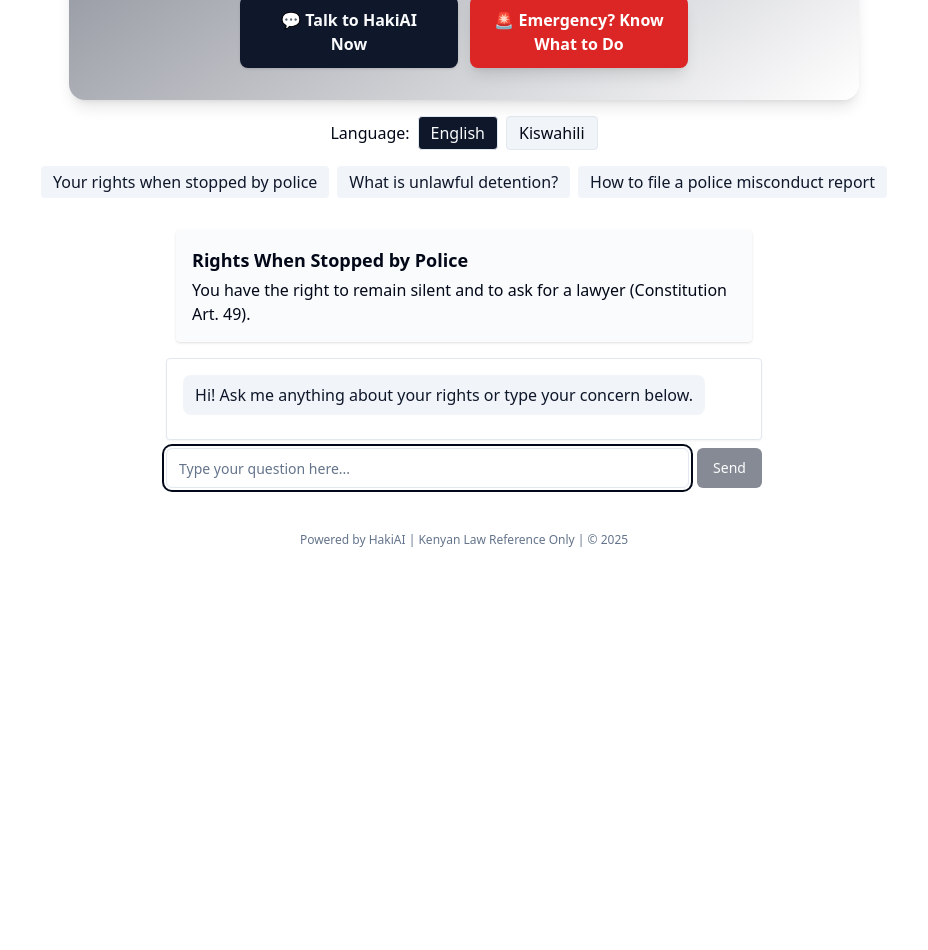
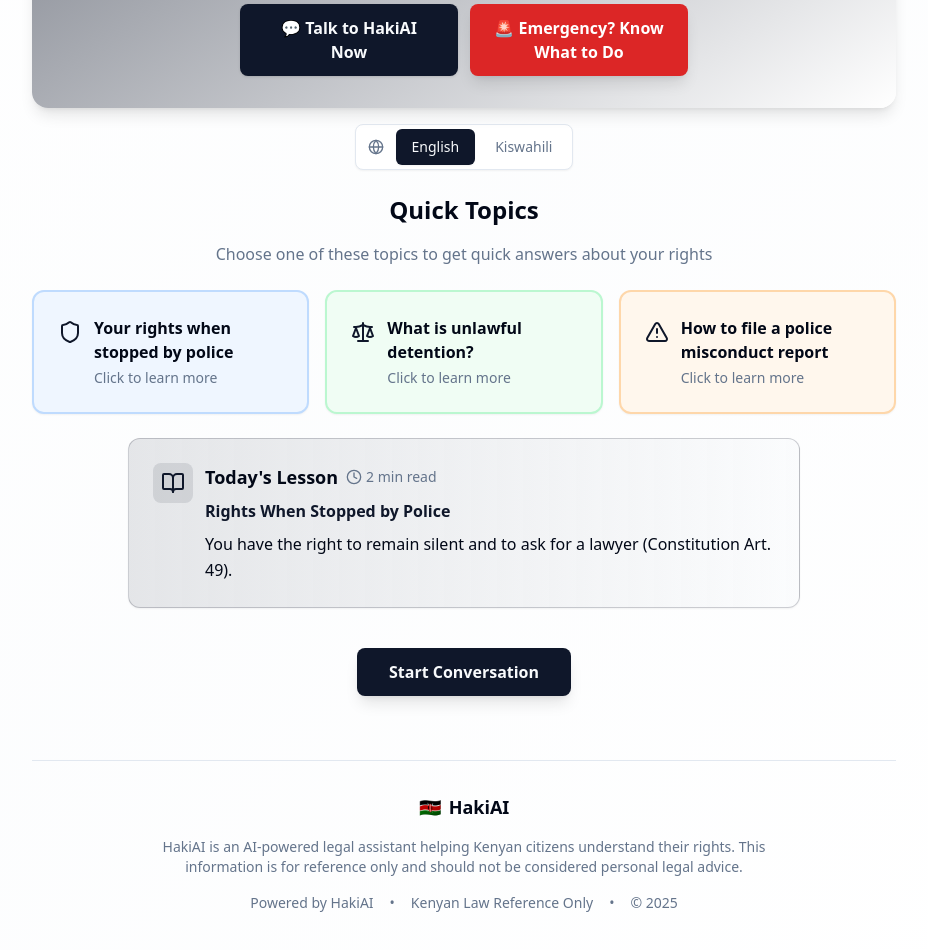
Before and after one commit to shadrack-ago/haki-kenya-sauti-yako, a React (Vite) app: page / in a window 1280 px wide. Shown: the part 460-1410 px from the top of the page, without its empty margins (176-1104 px from the left). Before the commit the page ends 1036 px from the top, so only its background shows below. Built offline with nearby package versions, Linux system fonts and the light colour scheme.

Commit message:
Refactor: Improve landing page UI
- Added conversational chat widget.
- Added interactive card redesign.
- Added "Learn Your Rights" carousel.
- Added emergency mode.
- Added language and accessibility features.
- Added footer and feedback button.

```diff
--- a/src/components/DailyLesson.tsx
+++ b/src/components/DailyLesson.tsx
@@ -1,33 +1,40 @@
 
 import React from "react";
+import { BookOpen, Clock } from "lucide-react";
 
 const lessons = {
   en: [
     {
       title: "Rights When Stopped by Police",
-      summary: "You have the right to remain silent and to ask for a lawyer (Constitution Art. 49)."
+      summary: "You have the right to remain silent and to ask for a lawyer (Constitution Art. 49).",
+      readTime: "2 min read"
     },
     {
       title: "Unlawful Detention",
-      summary: "No person can be held for more than 24 hours without a court order (Constitution Art. 49(f))."
+      summary: "No person can be held for more than 24 hours without a court order (Constitution Art. 49(f)).",
+      readTime: "3 min read"
     },
     {
       title: "Reporting Police Misconduct",
-      summary: "You can report abuse to the Independent Policing Oversight Authority (IPOA) or seek legal help."
+      summary: "You can report abuse to the Independent Policing Oversight Authority (IPOA) or seek legal help.",
+      readTime: "2 min read"
     }
   ],
   sw: [
     {
       title: "Haki Ukisimamishwa na Polisi",
-      summary: "Una haki ya kunyamaza na kuomba wakili (Katiba Kifungu 49)."
+      summary: "Una haki ya kunyamaza na kuomba wakili (Katiba Kifungu 49).",
+      readTime: "dakika 2"
     },
     {
       title: "Kushikiliwa Bila Sababu",
-      summary: "Huwezi kushikiliwa zaidi ya saa 24 bila amri ya mahakama (Katiba Kifungu 49(f))."
+      summary: "Huwezi kushikiliwa zaidi ya saa 24 bila amri ya mahakama (Katiba Kifungu 49(f)).",
+      readTime: "dakika 3"
     },
     {
       title: "Kuripoti Ukiukaji wa Polisi",
-      summary: "Ripoti unyanyasaji kwa IPOA au pata msaada wa kisheria."
+      summary: "Ripoti unyanyasaji kwa IPOA au pata msaada wa kisheria.",
+      readTime: "dakika 2"
     }
   ]
 };
@@ -37,11 +44,27 @@ interface Props {
 }
 
 const DailyLesson: React.FC<Props> = ({ language }) => {
-  const daily = lessons[language][0]; // Will use the first as today's tip for now
+  const daily = lessons[language][0];
   return (
-    <div className="bg-muted/40 p-4 my-4 rounded shadow max-w-xl mx-auto">
-      <strong className="block text-lg mb-1">{daily.title}</strong>
-      <span className="block">{daily.summary}</span>
+    <div className="bg-gradient-to-r from-primary/10 to-accent/20 border border-primary/20 p-6 rounded-xl shadow-sm max-w-2xl mx-auto">
+      <div className="flex items-start gap-3">
+        <div className="bg-primary/10 p-2 rounded-lg">
+          <BookOpen className="w-6 h-6 text-primary" />
+        </div>
+        <div className="flex-1">
+          <div className="flex items-center gap-2 mb-2">
+            <h3 className="text-lg font-bold text-foreground">
+              {language === "sw" ? "Somo la Leo" : "Today's Lesson"}
+            </h3>
+            <div className="flex items-center gap-1 text-sm text-muted-foreground">
+              <Clock className="w-4 h-4" />
+              <span>{daily.readTime}</span>
+            </div>
+          </div>
+          <h4 className="font-semibold text-primary mb-2">{daily.title}</h4>
+          <p className="text-foreground leading-relaxed">{daily.summary}</p>
+        </div>
+      </div>
     </div>
   );
 };
--- a/src/components/EmergencyAlert.tsx
+++ b/src/components/EmergencyAlert.tsx
@@ -1,5 +1,6 @@
 
 import React from "react";
+import { AlertTriangle, Phone } from "lucide-react";
 
 interface Props {
   urgent: boolean;
@@ -9,17 +10,25 @@ interface Props {
 const EmergencyAlert: React.FC<Props> = ({ urgent, onEscalate }) => {
   if (!urgent) return null;
   return (
-    <div className="bg-red-100 border-l-4 border-red-600 text-red-700 p-4 mb-4 rounded flex flex-col gap-2">
-      <strong>It sounds like you may need urgent help!</strong>
-      <span>
+    <div className="bg-red-50 border-2 border-red-200 text-red-800 p-6 rounded-xl shadow-md animate-fade-in">
+      <div className="flex items-start gap-3">
+        <AlertTriangle className="w-6 h-6 text-red-600 flex-shrink-0 mt-1" />
+        <div className="flex-1">
+          <strong className="block text-lg font-semibold mb-2">
+            It sounds like you may need urgent help!
+          </strong>
+          <p className="mb-4">
             Do you want us to escalate this to a legal support hotline or start an emergency call?
-      </span>
+          </p>
           <button
-        className="self-start bg-red-600 text-white px-4 py-2 rounded hover:bg-red-700 transition"
+            className="inline-flex items-center gap-2 bg-red-600 text-white px-6 py-3 rounded-lg font-semibold hover:bg-red-700 transition-colors shadow-md"
             onClick={onEscalate}
           >
+            <Phone className="w-4 h-4" />
             Escalate / Emergency Call
           </button>
+        </div>
+      </div>
     </div>
   );
 };
--- a/src/components/LanguageSelector.tsx
+++ b/src/components/LanguageSelector.tsx
@@ -1,5 +1,6 @@
 
 import React from "react";
+import { Globe } from "lucide-react";
 
 type Language = "en" | "sw";
 interface Props {
@@ -8,23 +9,33 @@ interface Props {
 }
 
 const LanguageSelector: React.FC<Props> = ({ value, onChange }) => (
-  <div className="flex gap-2 items-center mb-4">
-    <span className="font-medium">Language:</span>
+  <div className="flex items-center gap-3 bg-card border border-border rounded-lg p-1 shadow-sm">
+    <Globe className="w-4 h-4 text-muted-foreground ml-2" />
+    <div className="flex gap-1">
       <button
-      className={`px-3 py-1 rounded border focus:outline-none ${value === "en" ? "bg-primary text-primary-foreground" : "bg-muted"}`}
+        className={`px-4 py-2 rounded-md text-sm font-medium transition-all duration-200 ${
+          value === "en"
+            ? "bg-primary text-primary-foreground shadow-sm"
+            : "text-muted-foreground hover:text-foreground hover:bg-accent"
+        }`}
         onClick={() => onChange("en")}
         aria-pressed={value === "en"}
       >
         English
       </button>
       <button
-      className={`px-3 py-1 rounded border focus:outline-none ${value === "sw" ? "bg-primary text-primary-foreground" : "bg-muted"}`}
+        className={`px-4 py-2 rounded-md text-sm font-medium transition-all duration-200 ${
+          value === "sw"
+            ? "bg-primary text-primary-foreground shadow-sm"
+            : "text-muted-foreground hover:text-foreground hover:bg-accent"
+        }`}
         onClick={() => onChange("sw")}
         aria-pressed={value === "sw"}
       >
         Kiswahili
       </button>
     </div>
+  </div>
 );
 
 export default LanguageSelector;
--- a/src/components/TopicQuickLinks.tsx
+++ b/src/components/TopicQuickLinks.tsx
@@ -1,21 +1,28 @@
 
 import React from "react";
+import { Scale, Shield, AlertTriangle } from "lucide-react";
 
 const topics = [
   {
     en: "Your rights when stopped by police",
     sw: "Haki zako ukisimamishwa na polisi",
-    key: "stopped-by-police"
+    key: "stopped-by-police",
+    icon: Shield,
+    color: "bg-blue-50 border-blue-200 hover:bg-blue-100"
   },
   {
     en: "What is unlawful detention?",
     sw: "Kushikiliwa bila sababu ni nini?",
-    key: "unlawful-detention"
+    key: "unlawful-detention",
+    icon: Scale,
+    color: "bg-green-50 border-green-200 hover:bg-green-100"
   },
   {
     en: "How to file a police misconduct report",
     sw: "Namna ya kuripoti ukiukaji wa polisi",
-    key: "report-misconduct"
+    key: "report-misconduct",
+    icon: AlertTriangle,
+    color: "bg-orange-50 border-orange-200 hover:bg-orange-100"
   }
 ];
 
@@ -25,16 +32,29 @@ interface Props {
 }
 
 const TopicQuickLinks: React.FC<Props> = ({ language, onTopic }) => (
-  <div className="flex flex-wrap gap-2 justify-center mb-4">
-    {topics.map(t => (
+  <div className="grid md:grid-cols-3 gap-4 max-w-4xl mx-auto">
+    {topics.map(t => {
+      const Icon = t.icon;
+      return (
         <button
           key={t.key}
-        className="bg-accent text-accent-foreground px-3 py-1 rounded hover:bg-primary hover:text-primary-foreground transition"
+          className={`${t.color} border-2 p-6 rounded-xl text-left transition-all duration-200 hover:scale-105 shadow-sm hover:shadow-md`}
           onClick={() => onTopic(t.key)}
         >
+          <div className="flex items-start gap-3">
+            <Icon className="w-6 h-6 mt-1 text-primary flex-shrink-0" />
+            <div>
+              <h3 className="font-semibold text-foreground mb-1">
                 {t[language]}
+              </h3>
+              <p className="text-sm text-muted-foreground">
+                {language === "sw" ? "Bonyeza kujua zaidi" : "Click to learn more"}
+              </p>
+            </div>
+          </div>
         </button>
-    ))}
+      );
+    })}
   </div>
 );
 
--- a/src/pages/Index.tsx
+++ b/src/pages/Index.tsx
@@ -11,10 +11,10 @@ const Index = () => {
   const [language, setLanguage] = useState<"en" | "sw">("en");
   const [urgent, setUrgent] = useState(false);
   const [activeTopic, setActiveTopic] = useState<string | null>(null);
+  const [showChat, setShowChat] = useState(false);
 
   const handleUrgent = () => setUrgent(true);
   const handleEscalate = () => {
-    // Future: initiate API call or show modal for hotline
     alert(language === "sw"
       ? "Pigia simu nambari ya msaada wa kisheria: 1559 au tembelea tovuti ya IPOA."
       : "Call the legal support hotline: 1559 or visit the IPOA website.");
@@ -23,23 +23,98 @@ const Index = () => {
   const handleTopic = (topicKey: string) => {
     setActiveTopic(topicKey);
     setUrgent(false);
+    setShowChat(true);
   };
+  const handleTalkClick = () => setShowChat(true);
+  const handleEmergencyClick = () => setUrgent(true);
 
   return (
-    <main className="min-h-screen flex flex-col items-center bg-background py-4">
-      <HakiAIHeader />
+    <main className="min-h-screen bg-gradient-to-br from-background via-accent/20 to-background">
+      <div className="max-w-4xl mx-auto px-4 py-6">
+        <HakiAIHeader
+          onTalkClick={handleTalkClick}
+          onEmergencyClick={handleEmergencyClick}
+        />
+
+        <div className="space-y-6">
+          <div className="flex justify-center">
             <LanguageSelector value={language} onChange={setLanguage} />
+          </div>
+
           <EmergencyAlert urgent={urgent} onEscalate={handleEscalate} />
+
+          {!showChat && (
+            <>
+              <div className="text-center space-y-4">
+                <h2 className="text-2xl font-bold text-foreground">
+                  {language === "sw" ? "Mada za Haraka" : "Quick Topics"}
+                </h2>
+                <p className="text-muted-foreground max-w-2xl mx-auto">
+                  {language === "sw"
+                    ? "Chagua moja ya mada hizi ili kupata majibu ya haraka kuhusu haki zako"
+                    : "Choose one of these topics to get quick answers about your rights"
+                  }
+                </p>
+              </div>
               <TopicQuickLinks language={language} onTopic={handleTopic} />
+
               <DailyLesson language={language} />
+
+              <div className="text-center pt-4">
+                <button
+                  onClick={handleTalkClick}
+                  className="bg-primary text-primary-foreground px-8 py-3 rounded-lg font-semibold shadow-lg hover:scale-105 transition-transform duration-200"
+                >
+                  {language === "sw" ? "Anza Mazungumzo" : "Start Conversation"}
+                </button>
+              </div>
+            </>
+          )}
+
+          {showChat && (
+            <div className="space-y-4">
+              <div className="flex justify-between items-center">
+                <h2 className="text-2xl font-bold">
+                  {language === "sw" ? "Mazungumzo na HakiAI" : "Chat with HakiAI"}
+                </h2>
+                <button
+                  onClick={() => setShowChat(false)}
+                  className="text-muted-foreground hover:text-foreground transition-colors"
+                >
+                  {language === "sw" ? "← Rudi Nyumbani" : "← Back to Home"}
+                </button>
+              </div>
               <HakiAIChat
                 language={language}
                 onUrgentDetected={handleUrgent}
                 activeTopic={activeTopic}
               />
-      <footer className="mt-auto py-3 text-xs text-muted-foreground">
-        Powered by HakiAI | Kenyan Law Reference Only | © {new Date().getFullYear()}
+            </div>
+          )}
+        </div>
+
+        <footer className="mt-16 py-8 border-t border-border">
+          <div className="text-center space-y-4">
+            <div className="flex justify-center items-center gap-2 text-lg font-semibold">
+              <span>🇰🇪</span>
+              <span>HakiAI</span>
+            </div>
+            <p className="text-sm text-muted-foreground max-w-2xl mx-auto">
+              {language === "sw"
+                ? "HakiAI ni msaidizi wa kisheria unaotumia akili bandia kuwasaidia raia wa Kenya kujua haki zao. Taarifa hizi ni za kirejeleo tu na hazipaswi kuchukuliwa kama ushauri wa kisheria wa binafsi."
+                : "HakiAI is an AI-powered legal assistant helping Kenyan citizens understand their rights. This information is for reference only and should not be considered personal legal advice."
+              }
+            </p>
+            <div className="flex justify-center gap-4 text-sm text-muted-foreground">
+              <span>Powered by HakiAI</span>
+              <span>•</span>
+              <span>Kenyan Law Reference Only</span>
+              <span>•</span>
+              <span>© {new Date().getFullYear()}</span>
+            </div>
+          </div>
         </footer>
+      </div>
     </main>
   );
 };
```
Lines whose indentation alone changed are shown as unchanged.
